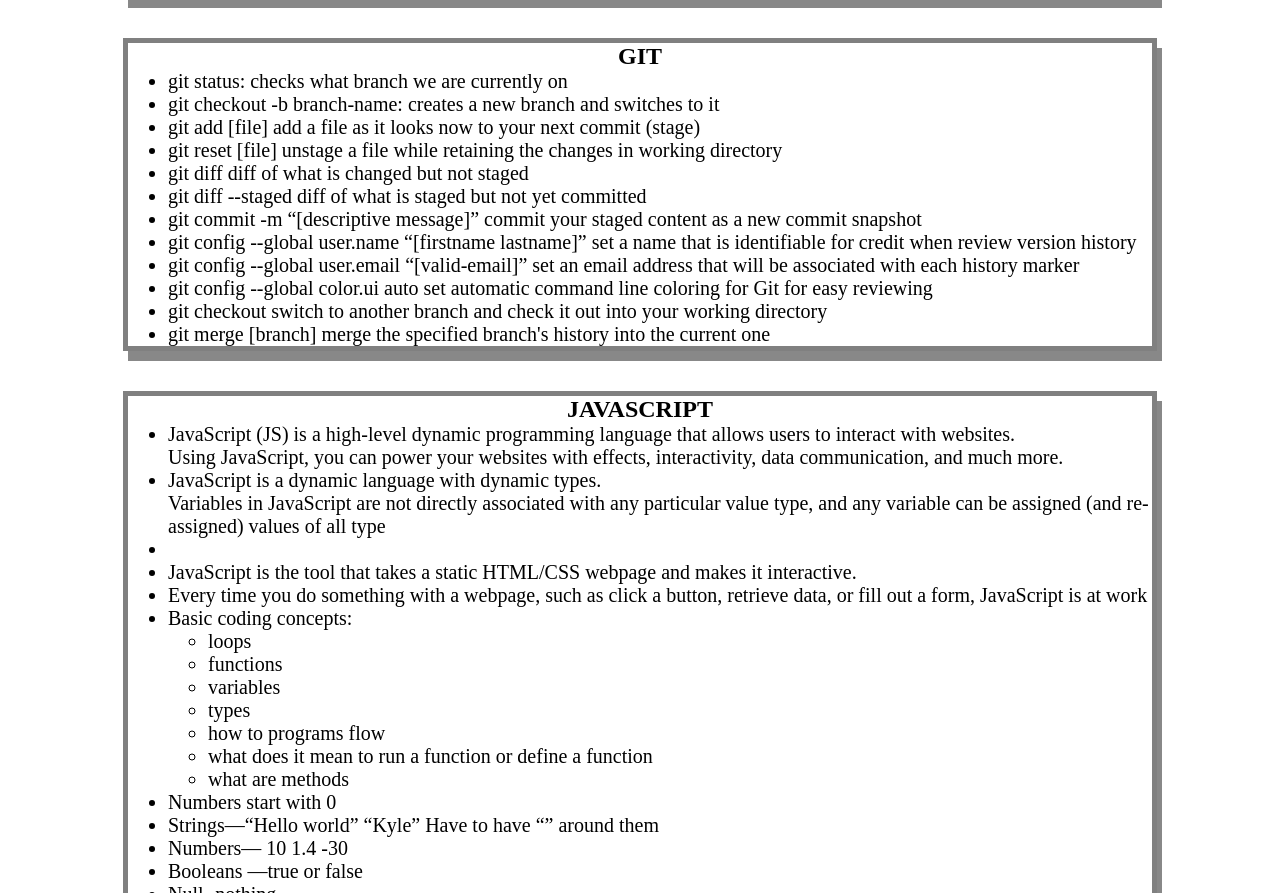
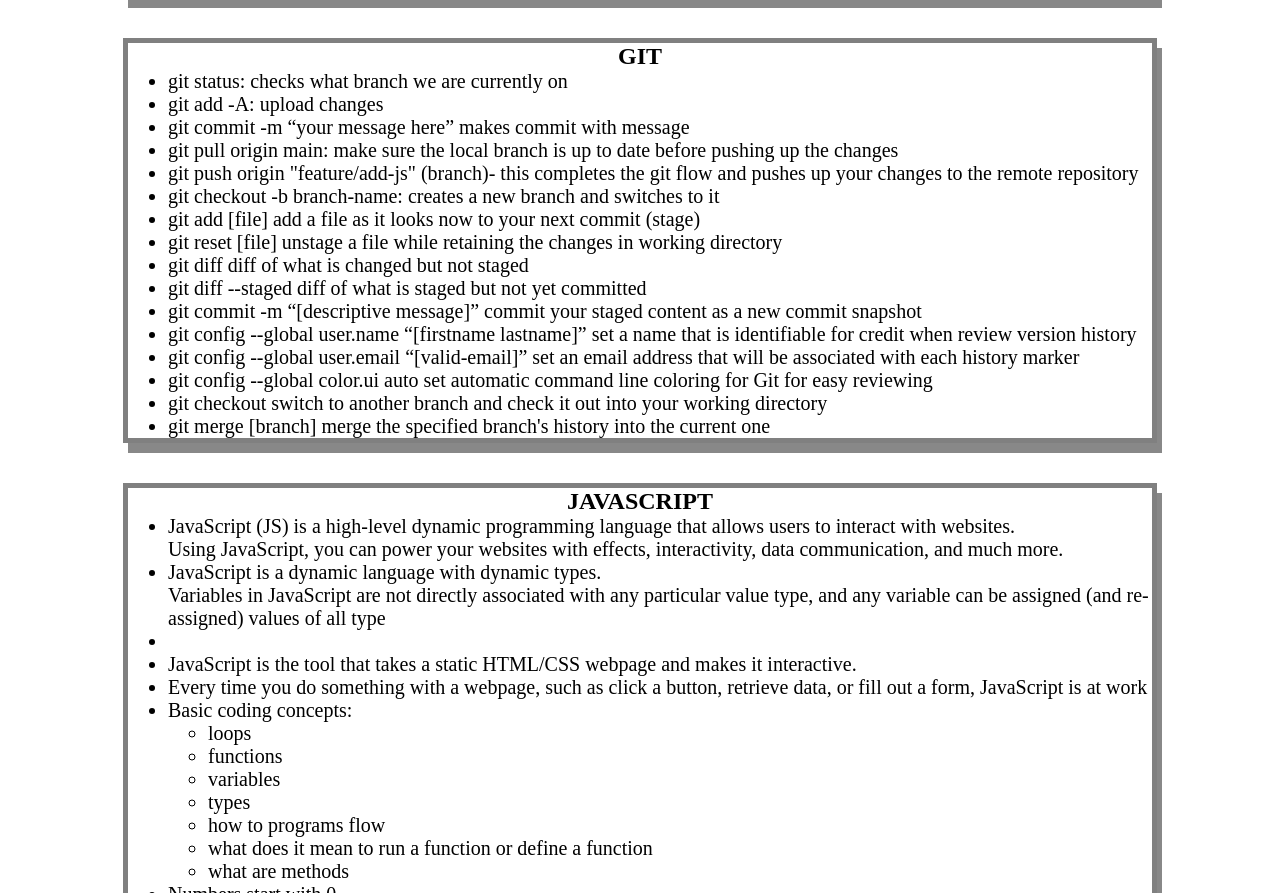
Before and after one commit to Newtron21/prework-study-guide, a plain HTML site: page index.html in a window 1280 px wide. Shown: the part 2554-3447 px from the top of the page. Drawn offline with Linux system fonts and the light colour scheme.

Commit message:
updating html to have more information on Git

```diff
--- a/index.html
+++ b/index.html
@@ -208,8 +208,12 @@
         <h2>GIT</h2>
         <ul>
           <li>git status: checks what branch we are currently on</li>
-          <li>
-            git checkout -b branch-name: creates a new branch and switches to it
+          <li>git add -A: upload changes</li>
+          <li> git commit -m “your message here” makes commit with message</li>
+          <li>git pull origin main: make sure the local branch is up to date before pushing up the changes</li>
+          <li> git push origin "feature/add-js" (branch)- this completes the git flow and pushes up your changes to the remote repository
+          </li>
+          <li>git checkout -b branch-name: creates a new branch and switches to it
           </li>
           <li>
             git add [file] add a file as it looks now to your next commit
```
